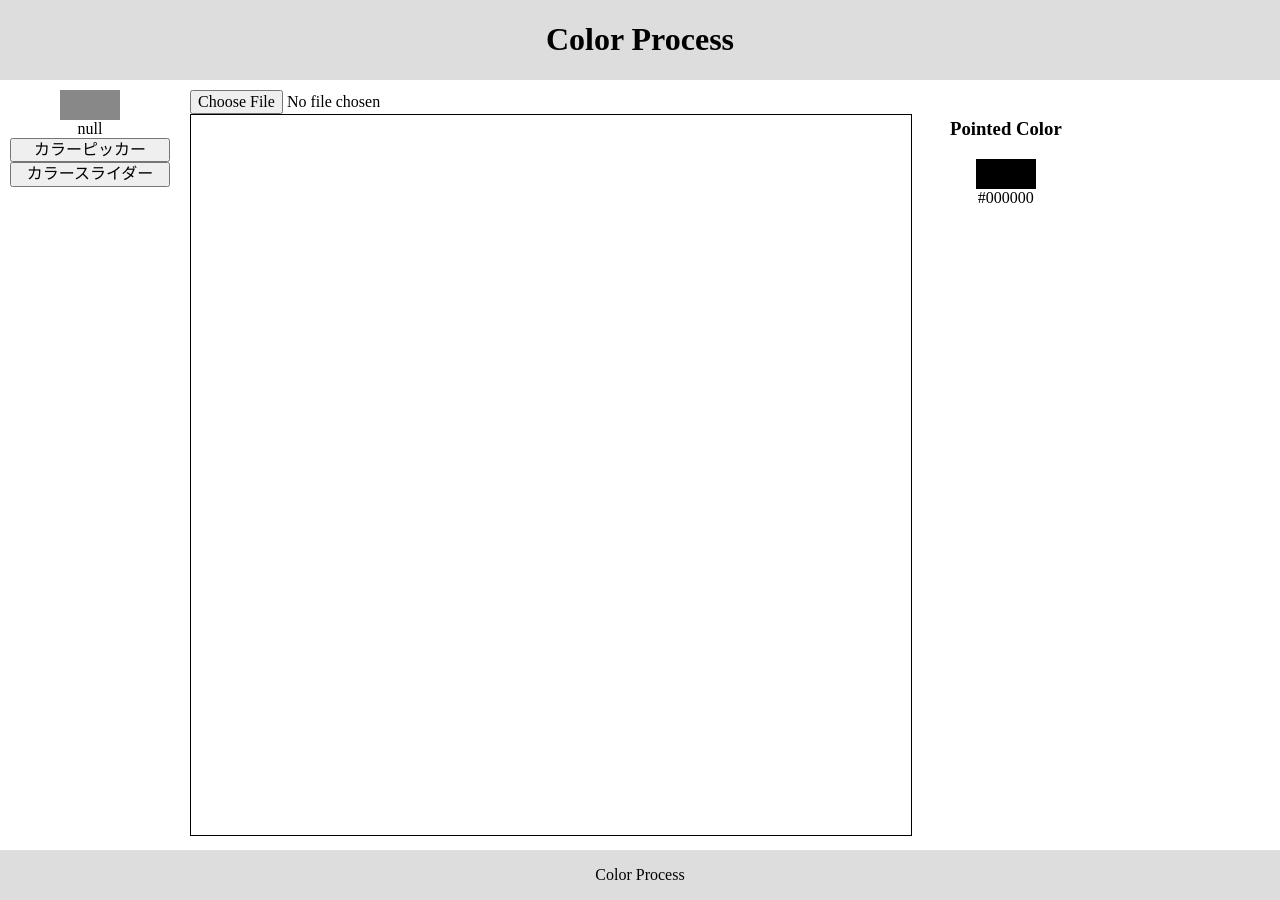
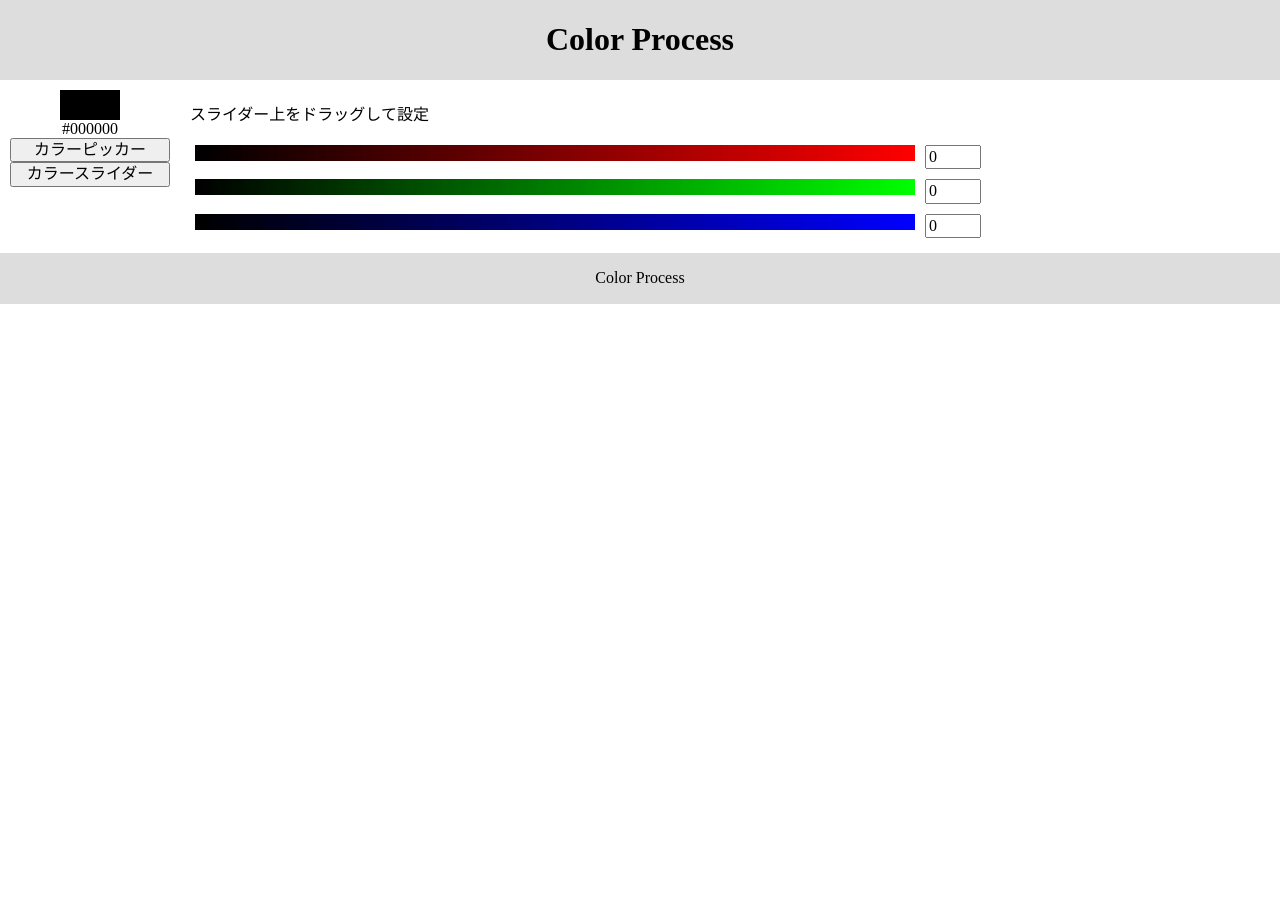
Before and after one commit to NovanMondon/color-process, a React (Vite) app: page / in a window 1280 px wide. After the commit the page ends 800 px from the top, so only its background shows below. Built offline with nearby package versions, Linux system fonts and the light colour scheme.

Commit message:
add RGB slider

```diff
--- a/src/App.tsx
+++ b/src/App.tsx
@@ -12,7 +12,7 @@ type AppMode = "ColorPicker" | "ColorSlider"
 
 function App() {
   const [tState, setState] = useState(new AppState())
-  const [tMode, setMode] = useState<AppMode>("ColorPicker")
+  const [tMode, setMode] = useState<AppMode>("ColorSlider")
 
   // Debug
   useEffect(() => {
--- a/src/ColorPicker.tsx
+++ b/src/ColorPicker.tsx
@@ -5,7 +5,7 @@ import { AppState, SetAppState } from "./appState"
 import { HorizontalFlex } from "./Styles"
 import { ColorIndicator } from "./ColorIndicator"
 import { useEffect, useState } from "react"
-import { imageUtil, PixelData } from "./pixelUtil"
+import { pixelUtil, PixelData } from "./pixelUtil"
 
 
 export function ColorPicker({ state, setState }: { state: AppState, setState: SetAppState }) {
@@ -14,7 +14,7 @@ export function ColorPicker({ state, setState }: { state: AppState, setState: Se
 
     useEffect(() => {
         if (!state.image) return
-        const tImageData = imageUtil.Element2ImageData(state.image)
+        const tImageData = pixelUtil.Element2ImageData(state.image)
         if (!tImageData) return
         setImageData(tImageData)
     }, [state.image])
--- a/src/ColorSlider.tsx
+++ b/src/ColorSlider.tsx
@@ -1,12 +1,101 @@
 /** @jsxImportSource @emotion/react */
 
+import { css } from "@emotion/react"
 import { AppState, SetAppState } from "./appState"
+import { HorizontalFlex, VerticalFlex } from "./Styles"
+import { useEffect, useState } from "react"
+import { PixelData, pixelUtil } from "./pixelUtil"
+
+type ColorSliderMode = "RGB"
 
 export const ColorSlider = ({ state, setState }: { state: AppState, setState: SetAppState }) => {
+    const [tMode, setMode] = useState<ColorSliderMode>("RGB")
+    const [tInitialized, setInitialized] = useState(false)
+    const [tSliderURLs, setSliderURLs] = useState<string[]>([])
+    const [tSliderValues, setSliderValues] = useState<{ [index: number]: number }>({})
+
+    // 初期化処理
+    useEffect(() => {
+        if (tInitialized) return
+
+        const tSliderURLs: string[] = []
+
+        const generateSliderPixel = (aWidth: number, aHeight: number, aColor: (x: number) => number[]): PixelData => {
+            const tSliderPixel: PixelData = { width: aWidth, height: aHeight, data: [] }
+            for (let y = 0; y < tSliderPixel.height; y++) {
+                const tRow: number[][] = []
+                for (let x = 0; x < tSliderPixel.width; x++) {
+                    tRow.push(aColor(x / aWidth))
+                }
+                tSliderPixel.data.push(tRow)
+            }
+            return tSliderPixel
+        }
+        const tRedSliderPixel: PixelData = generateSliderPixel(300, 1, (x) => [Math.round(x * 255), 0, 0])
+        tSliderURLs.push(pixelUtil.ImageData2URL(tRedSliderPixel)!)
+        const tGreenSliderPixel: PixelData = generateSliderPixel(300, 1, (x) => [0, Math.round(x * 255), 0])
+        tSliderURLs.push(pixelUtil.ImageData2URL(tGreenSliderPixel)!)
+        const tBlueSliderPixel: PixelData = generateSliderPixel(300, 1, (x) => [0, 0, Math.round(x * 255)])
+        tSliderURLs.push(pixelUtil.ImageData2URL(tBlueSliderPixel)!)
+
+        setSliderURLs(tSliderURLs)
+        setSliderValues({ 0: 0, 1: 0, 2: 0 })
+        setInitialized(true)
+    }, [tSliderURLs])
+
+    // スライダー更新処理
+    useEffect(() => {
+        console.log(tSliderValues)
+        switch (tMode) {
+            case "RGB":
+                let tColor = [0, 0, 0]
+                for (let i = 0; i < 3; i++) {
+                    if (tSliderValues[i] === undefined) return
+                    tColor[i] = Math.min(Math.max(tSliderValues[i], 0), 255)
+                }
+                setState(state.update({ color: tColor }))
+                if (tSliderValues[0] !== tColor[0] || tSliderValues[1] !== tColor[1] || tSliderValues[2] !== tColor[2]) {
+                    setSliderValues({ 0: tColor[0], 1: tColor[1], 2: tColor[2] })
+                }
+                break
+        }
+    }, [tSliderValues])
+
+    const tSliderWidth = 720
 
     return (
-        <div>
-            <button onClick={() => setState(state.update({ color: [255, 0, 0] }))}>赤</button>
+        <div css={css(VerticalFlex)}>
+            <p>スライダー上をドラッグして設定</p>
+            {tSliderURLs.map((url, index) => (
+                <div css={css(HorizontalFlex)} key={index}>
+                    <img css={{ height: "1em", width: tSliderWidth, margin: 5 }}
+                        src={url}
+                        alt={`slider-${index}`}
+                        onMouseDown={(e) => {
+                            const tImageElement = e.currentTarget as HTMLImageElement
+                            const tRect = tImageElement.getBoundingClientRect()
+                            const tX = e.clientX - tRect.left
+                            setSliderValues({ ...tSliderValues, [index]: Math.round(tX / tSliderWidth * 256) })
+                        }}
+                        onMouseMove={(e) => {
+                            if (e.buttons !== 1) return
+                            const tImageElement = e.currentTarget as HTMLImageElement
+                            const tRect = tImageElement.getBoundingClientRect()
+                            const tX = e.clientX - tRect.left
+                            setSliderValues({ ...tSliderValues, [index]: Math.round(tX / tSliderWidth * 256) })
+                        }}
+                        onDragStart={(e) => e.preventDefault()}
+                    />
+                    <input css={{ width: "3em", margin: 5 }}
+                        value={tSliderValues[index] ?? 0}
+                        onChange={(e) => {
+                            const tValue = parseInt(e.target.value)
+                            if (isNaN(tValue)) return
+                            setSliderValues({ ...tSliderValues, [index]: tValue })
+                        }}
+                    />
+                </div>
+            ))}
         </div>
     )
 }
--- a/src/pixelUtil.ts
+++ b/src/pixelUtil.ts
@@ -4,7 +4,7 @@ export type PixelData = {
     data: number[][][]
 }
 
-export const imageUtil = {
+export const pixelUtil = {
     Element2ImageData: (aImageElement: HTMLImageElement): PixelData | null => {
         const tCanvas = document.createElement('canvas')
         tCanvas.width = aImageElement.width
@@ -32,7 +32,7 @@ export const imageUtil = {
         }
     },
 
-    ImageData2Element: (aImageData: PixelData): HTMLImageElement | null => {
+    ImageData2URL: (aImageData: PixelData): string | null => {
         const tCanvas = document.createElement('canvas')
         tCanvas.width = aImageData.width
         tCanvas.height = aImageData.height
@@ -50,8 +50,6 @@ export const imageUtil = {
         }
         const tImageData = new ImageData(tData, aImageData.width, aImageData.height)
         tContext.putImageData(tImageData, 0, 0)
-        const tImageElement = document.createElement('img')
-        tImageElement.src = tCanvas.toDataURL()
-        return tImageElement
+        return tCanvas.toDataURL()
     }
 }
```
